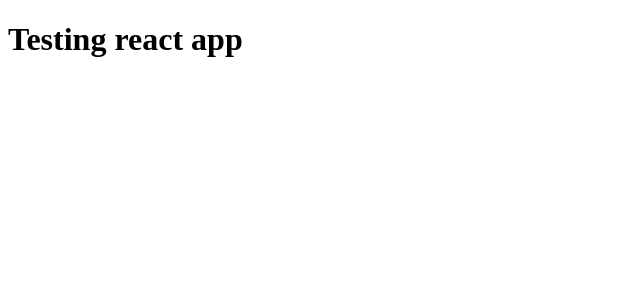
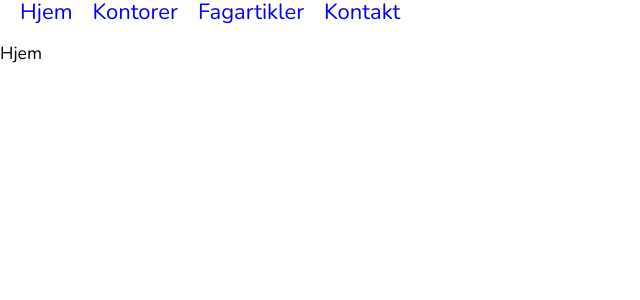
Before and after one commit to andersbss/eksamen, a React app in the folder client/: page /hjem in a window 1280 px wide. Shown: the top 300 px of the page, without its empty margins (0-640 px from the left). Built offline with nearby package versions, Linux system fonts and the light colour scheme.

Commit message:
Første utkast for navigasjon med routes

```diff
--- a/client/App.jsx
+++ b/client/App.jsx
@@ -1,5 +1,11 @@
 import React from 'react';
+import Theme from './src/styles/Theme';
+import Routes from './src/routes/Routes';
 
-const App = () => <h1>Testing react app</h1>;
+const App = () => (
+  <Theme>
+    <Routes />
+  </Theme>
+);
 
 export default App;
--- /dev/null
+++ b/client/src/components/nav/Nav.jsx
@@ -0,0 +1,52 @@
+import React from 'react';
+import { NavLink } from 'react-router-dom';
+import styled from 'styled-components';
+
+const StyledNav = styled.nav`
+  margin: 0;
+  width: 100%;
+`;
+
+const StyledUl = styled.nav`
+  margin: 0;
+  padding: 0;
+  list-style: none;
+  display: flex;
+`;
+
+const StyledLi = styled.li`
+  font-size: 2em;
+  margin-left: 20px;
+
+  & > a {
+    text-decoration: none;
+  }
+`;
+
+const Nav = () => (
+  <StyledNav>
+    <StyledUl>
+      <StyledLi>
+        <NavLink exact to="/hjem" activeClassName="active">
+          Hjem
+        </NavLink>
+      </StyledLi>
+      <StyledLi>
+        <NavLink exact to="/kontorer" activeClassName="active">
+          Kontorer
+        </NavLink>
+      </StyledLi>
+      <StyledLi>
+        <NavLink exact to="/fagartikler" activeClassName="active">
+          Fagartikler
+        </NavLink>
+      </StyledLi>
+      <StyledLi>
+        <NavLink exact to="/kontakt" activeClassName="active">
+          Kontakt
+        </NavLink>
+      </StyledLi>
+    </StyledUl>
+  </StyledNav>
+);
+export default Nav;
--- /dev/null
+++ b/client/src/routes/Routes.jsx
@@ -0,0 +1,42 @@
+import React from 'react';
+import {
+  BrowserRouter as Router,
+  Switch,
+  Route,
+  Redirect,
+} from 'react-router-dom';
+import MainLayout from '../layouts/MainLayout';
+
+const Routes = () => {
+  console.log('yo');
+
+  return (
+    <Router>
+      <MainLayout>
+        <Switch>
+          <Route path="/hjem">
+            <p>Hjem</p>
+          </Route>
+          <Route path="/kontorer">
+            <p>Kontorer</p>
+          </Route>
+          <Route path="/kontorer/:id">
+            <p>Spesifikt kontor</p>
+          </Route>
+          <Route path="/fagartikler">
+            <p>Fagartikler</p>
+          </Route>
+          <Route path="/kontakt">
+            <p>Kontakt</p>
+          </Route>
+          <Redirect exact from="/" to="/hjem" />
+          <Route path="*">
+            <p>404</p>
+          </Route>
+        </Switch>
+      </MainLayout>
+    </Router>
+  );
+};
+
+export default Routes;
```
